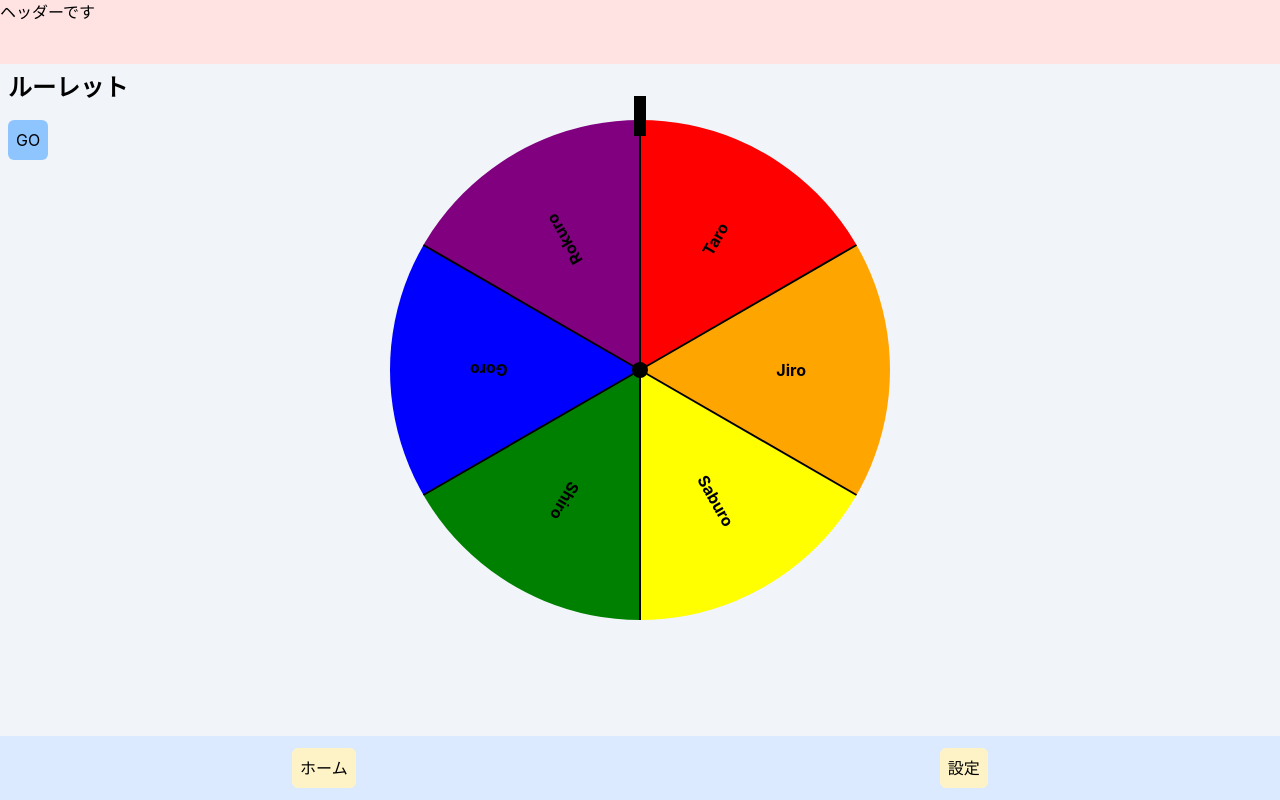
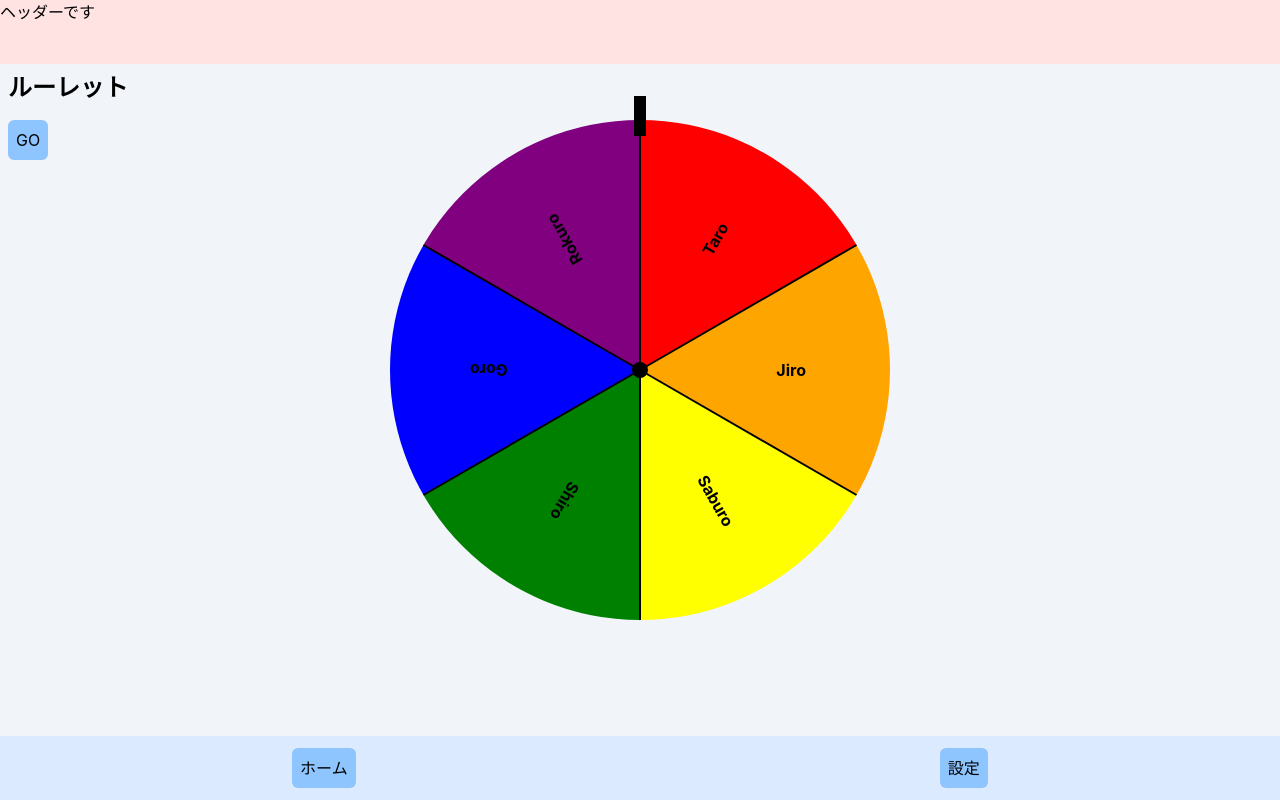
Before and after one commit to Taro-oka/roulette, a React (Vite) app: page / in a window 1280 px wide. Built offline with nearby package versions, Linux system fonts and the light colour scheme.

Commit message:
UI修正

```diff
--- a/src/components/Footer.tsx
+++ b/src/components/Footer.tsx
@@ -1,6 +1,6 @@
 import { Link } from "react-router-dom";
 
-const linkStyle = "h-10 p-2 bg-amber-100 rounded-md";
+const linkStyle = "h-10 p-2 bg-blue-300 rounded-md hover:bg-blue-400 transition";
 
 function Footer() {
   return (
```
